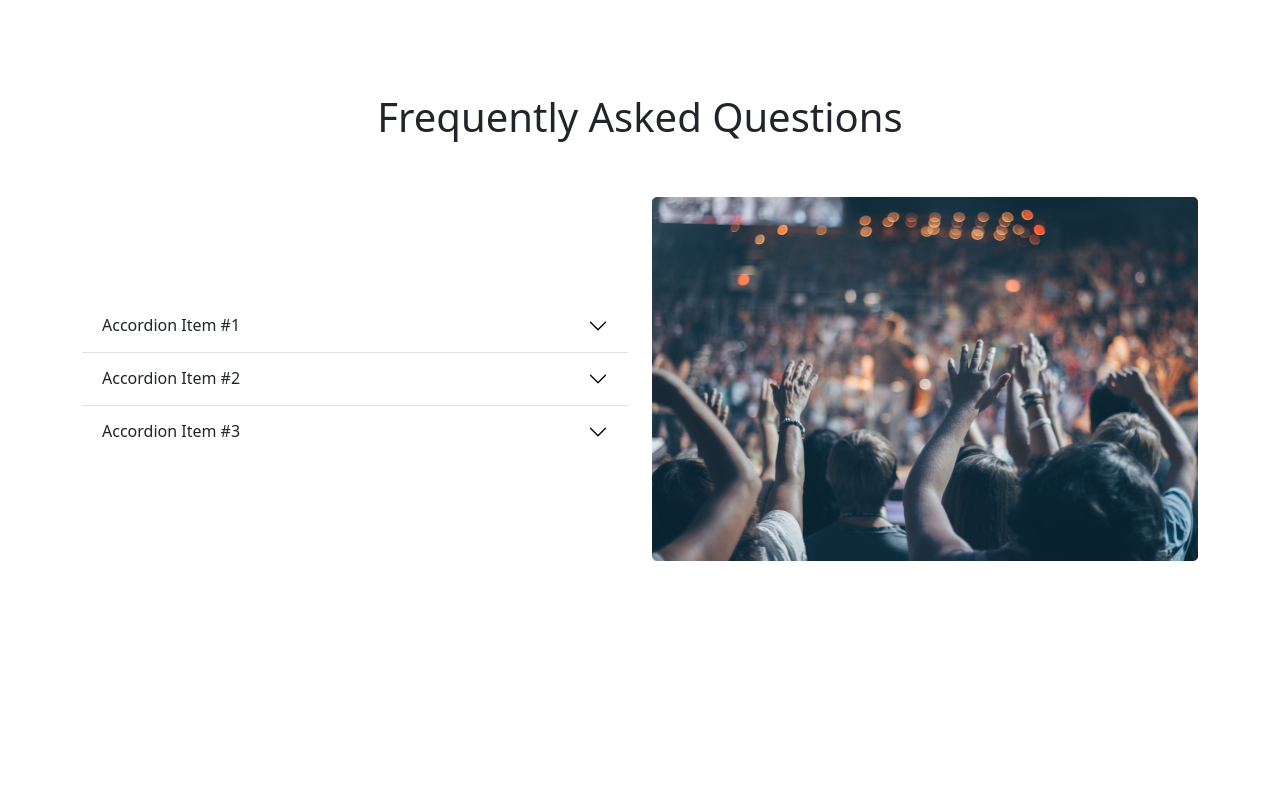
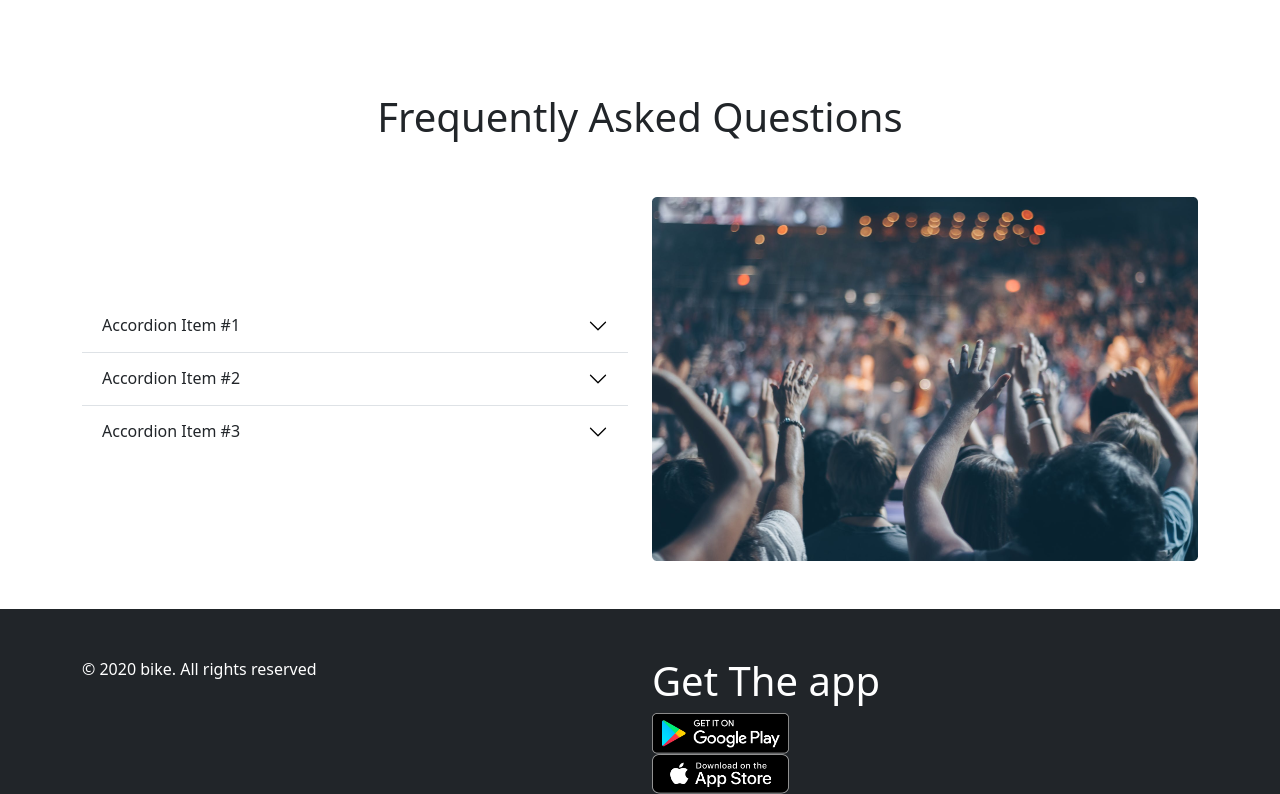
Before and after one commit to mdgausulislam/convention-center-with-bootstrap, a plain HTML site: page index.html in a window 1280 px wide. Shown: the part 2239-3033 px from the top of the page. Before the commit the page ends 2800 px from the top, so only its background shows below. Drawn offline with nearby package versions, Linux system fonts and the light colour scheme.

Commit message:
update section

```diff
--- a/index.html
+++ b/index.html
@@ -295,6 +295,25 @@
         </section>
     </main>
 
+    <footer class=" mt-5 pt-5 bg-dark">
+        <section class="container">
+            <div class="row">
+                <div class="col">
+                    <p class="text-white">© 2020 bike. All rights reserved</p>
+                </div>
+                <div class="col">
+                    <h1 class="text-white">Get The app</h1>
+                    <img src="images/android.png" alt="" class="w-25">
+                    <div>
+                        <img src="images/ios.png" alt="" class="w-25">
+
+                    </div>
+                </div>
+            </div>
+
+        </section>
+    </footer>
+
     <script src="https://cdn.jsdelivr.net/npm/bootstrap@5.2.0/dist/js/bootstrap.bundle.min.js"
         integrity="sha384-A3rJD856KowSb7dwlZdYEkO39Gagi7vIsF0jrRAoQmDKKtQBHUuLZ9AsSv4jD4Xa"
         crossorigin="anonymous"></script>
```
Also changed, not shown: images/android.png (added), images/ios.png (added).
